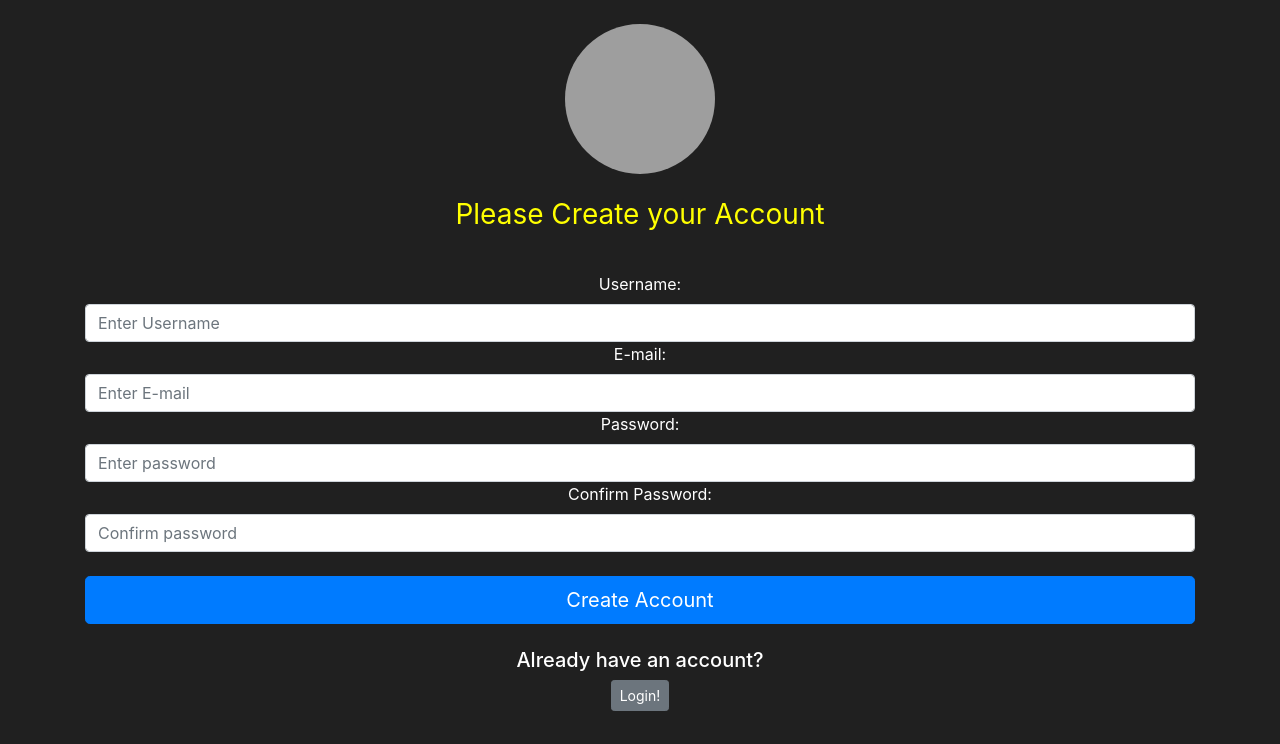
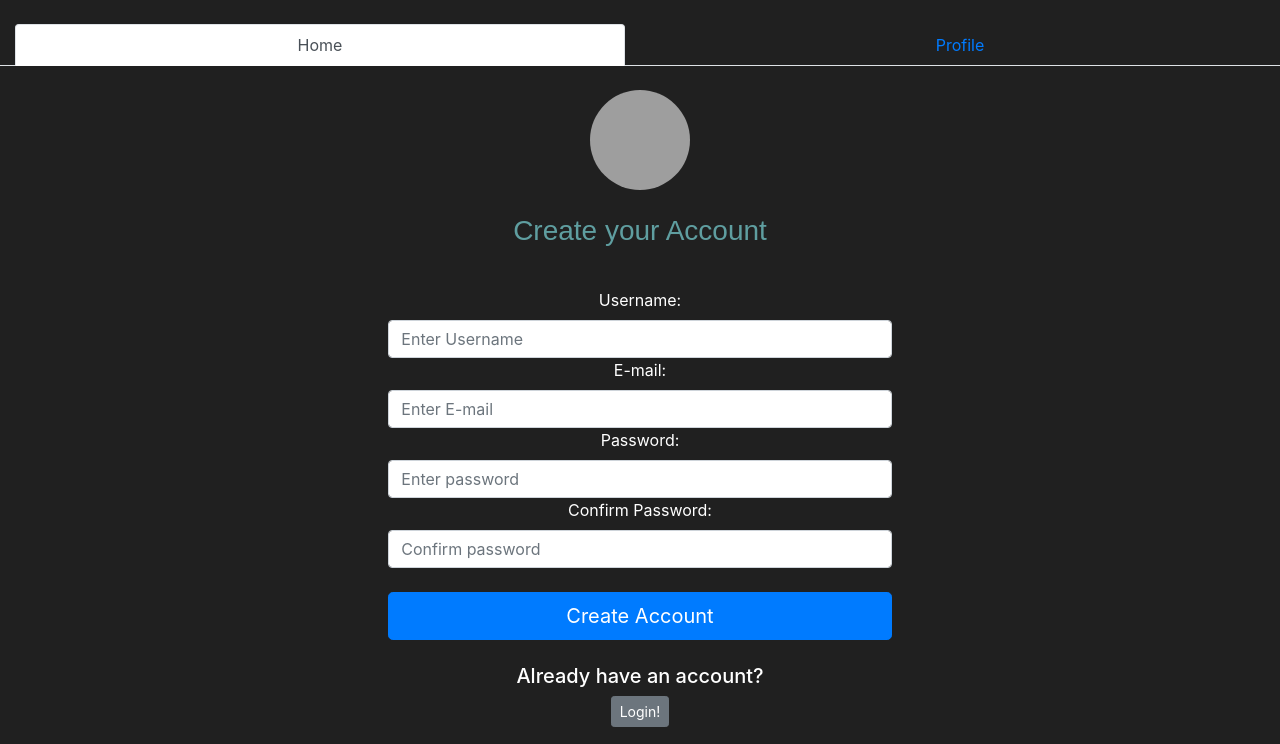
Before and after one commit to rajmadhu0406/FlaskMarket, a Flask app: page /register in a window 1280 px wide. Shown: the part 56-800 px from the top of the page. Run offline with Flask 2, Linux system fonts and the light colour scheme; grey boxes are pictures that could not be loaded.

Commit message:
final commit

```diff
--- a/MARKET/templates/register.html
+++ b/MARKET/templates/register.html
@@ -6,19 +6,27 @@ Registration Page
 
 {% block bodydown %}
 
-
-<div class="container" style="background-color: ">
-
+<ul class="nav nav-tabs" id="myTab" role="tablist">
+    <li class="nav-item col-6" style="" role="presentation">
+        <a class="nav-link active"  id="home-tab" data-toggle="tab" href="#home" role="tab" aria-controls="home"
+           aria-selected="true">Home</a>
+    </li>
+    <li class="nav-item col-6" role="presentation">
+        <a class="nav-link" id="profile-tab" data-toggle="tab" href="#profile" role="tab" aria-controls="profile"
+           aria-selected="false">Profile</a>
+    </li>
+</ul>
+<div class="tab-content" id="myTabContent">
+    <div class="tab-pane fade show active container col-5" id="home" role="tabpanel" aria-labelledby="home-tab">
+        <br>
         <form method="POST" class="form-register" style="color:white">
-
             {{ form.hidden_tag() }}
-
             <img class="mb-4"
                  id="logo"
-             src="https://source.unsplash.com/YuzeTOZQIdA/150x150/"
+                 src="https://source.unsplash.com/ZNOtwtFUvhk/100x100/"
                  alt="">
-        <h1 class="h3 mb-3 font-weight-normal" style="color: yellow">
-            Please Create your Account
+            <h1 class="h3 mb-3 font-weight-normal" style="color: #5F9EA0; font-family: 'Poppins', sans-serif;">
+                Create your Account
             </h1>
             <br>
             {{ form.username.label() }}
@@ -40,15 +48,29 @@ Registration Page
         </form>
     </div>
 
+    <div class="tab-pane fade" id="profile" role="tabpanel" aria-labelledby="profile-tab">
+        profile....
+    </div>
+
+</div>
+
+<div class="container" style="background-color: ">
+
+
+</div>
+
 
 {% endblock %}
 
 {% block style %}
+
+
 #logo{
 border-radius: 100%;
 }
 .container{
 text-align: center;
 }
+@import url('https://fonts.googleapis.com/css2?family=Poppins:wght@300&display=swap');
 
 {% endblock %}
```
Also changed, not shown: MARKET/market.db. Lines whose indentation alone changed are shown as unchanged.
